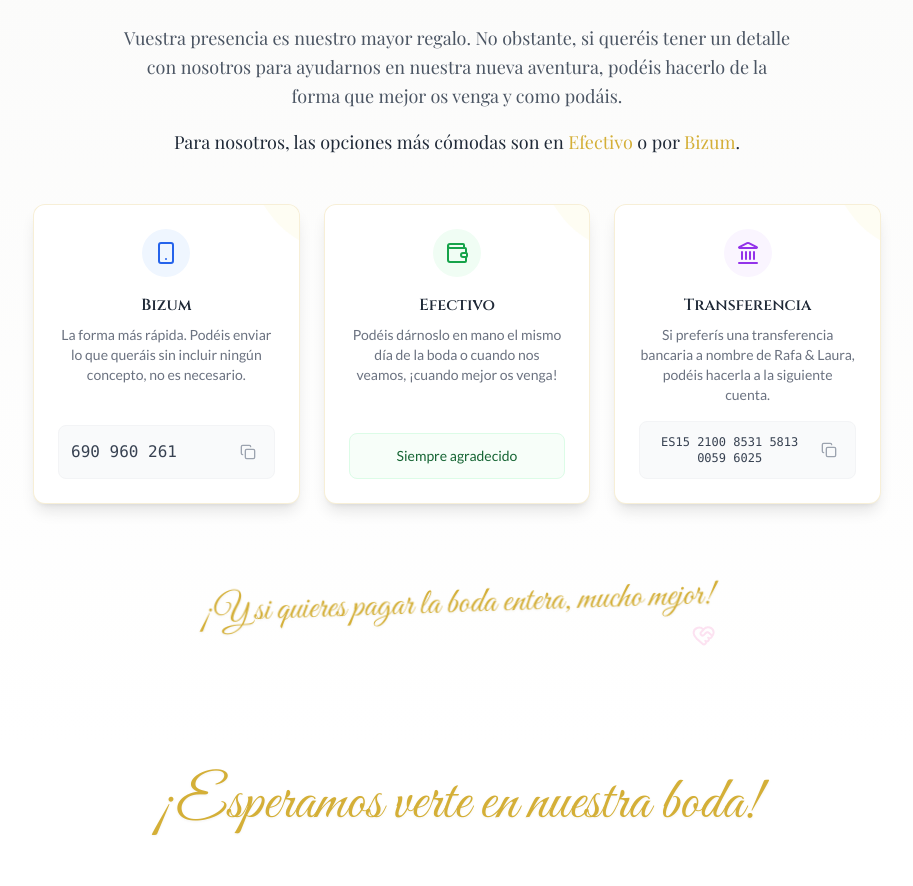
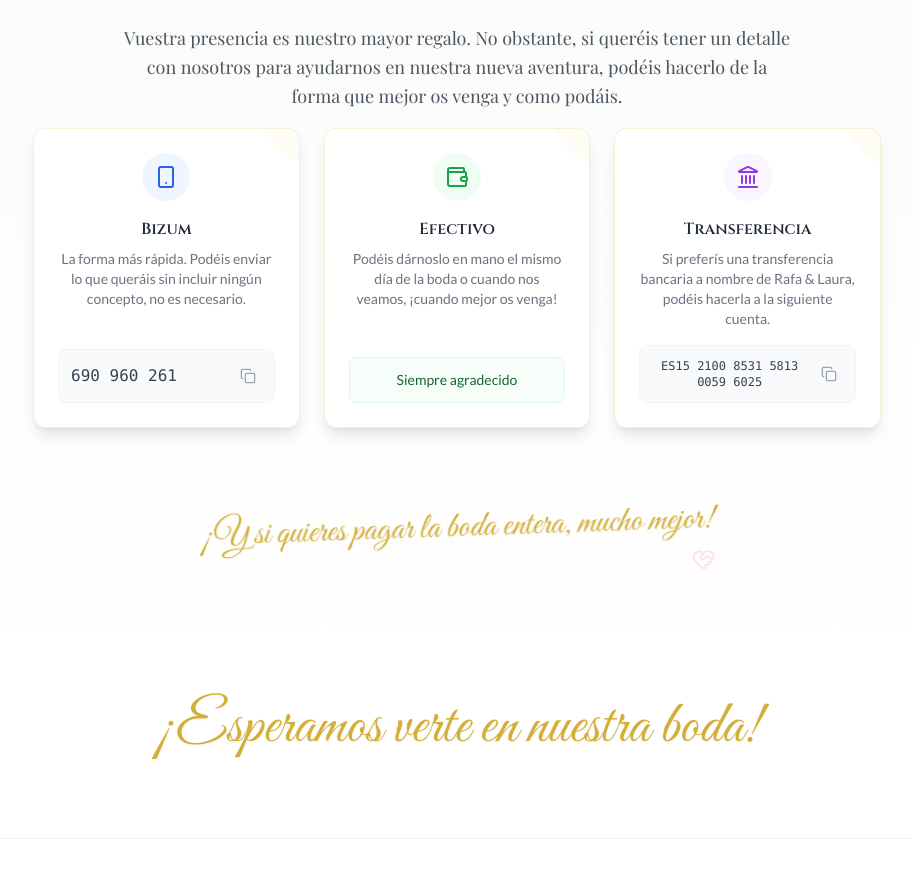
Before and after one commit to Parasigma/Rafael, a React (Vite) app: page / in a window 1280 px wide. Shown: the part 5740-6626 px from the top of the page, without its empty margins (183-1096 px from the left). Built offline with nearby package versions, Linux system fonts and the light colour scheme; a web font is replaced by a local one.

Commit message:
Update GiftSection.tsx

```diff
--- a/components/GiftSection.tsx
+++ b/components/GiftSection.tsx
@@ -38,9 +38,7 @@ export const GiftSection: React.FC = () => {
           <p className="font-serif text-gray-600 text-lg leading-relaxed mb-4 max-w-2xl mx-auto">
             Vuestra presencia es nuestro mayor regalo. No obstante, si queréis tener un detalle con nosotros para ayudarnos en nuestra nueva aventura, podéis hacerlo de la forma que mejor os venga y como podáis.
           </p>
-          <p className="font-serif text-gray-800 font-medium text-lg mb-12 max-w-xl mx-auto">
-            Para nosotros, las opciones más cómodas son en <span className="text-wedding-gold">Efectivo</span> o por <span className="text-wedding-gold">Bizum</span>.
-          </p>
+
         </ScrollReveal>
 
         <div className="grid grid-cols-1 md:grid-cols-3 gap-6 mb-12">
```
